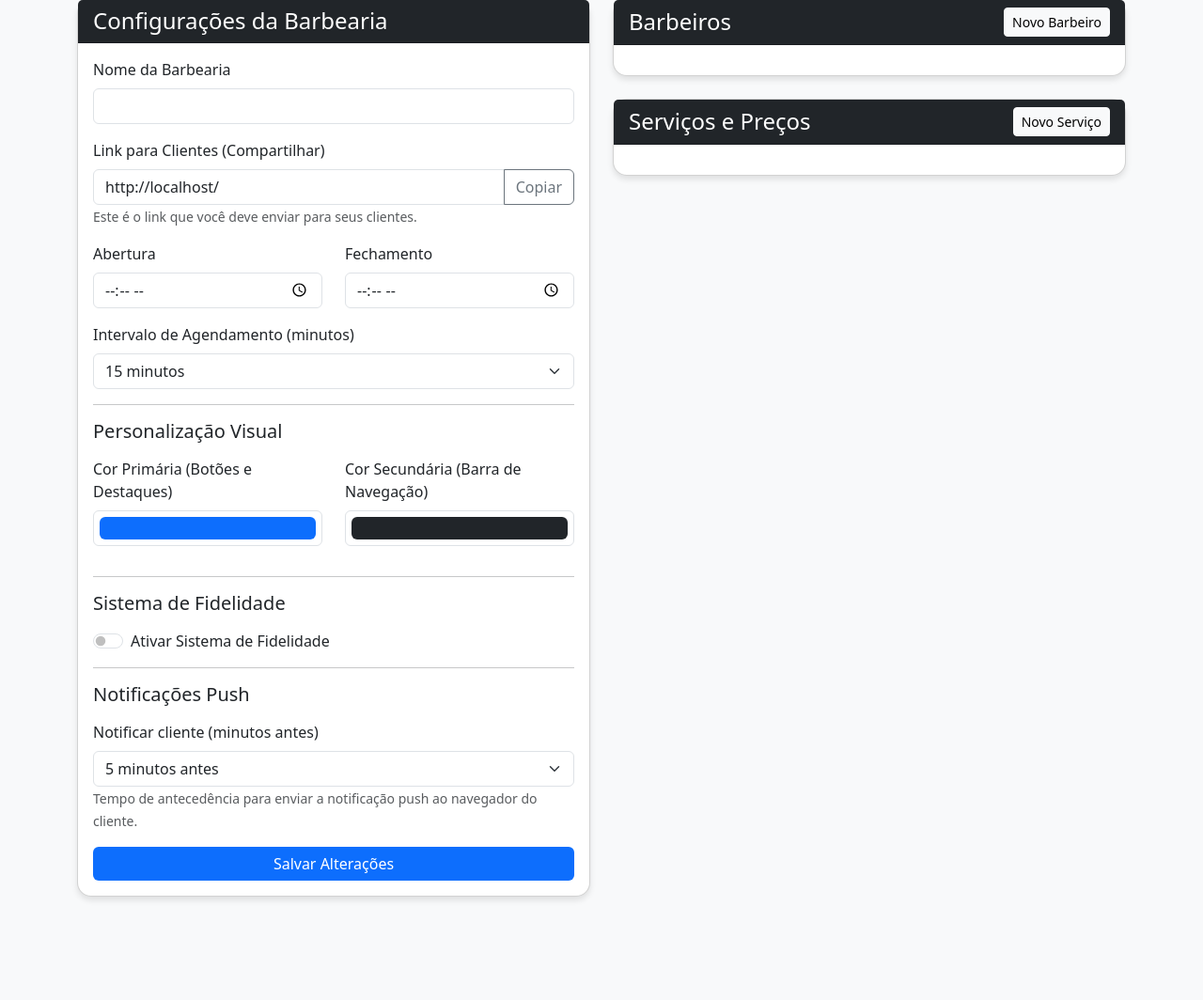
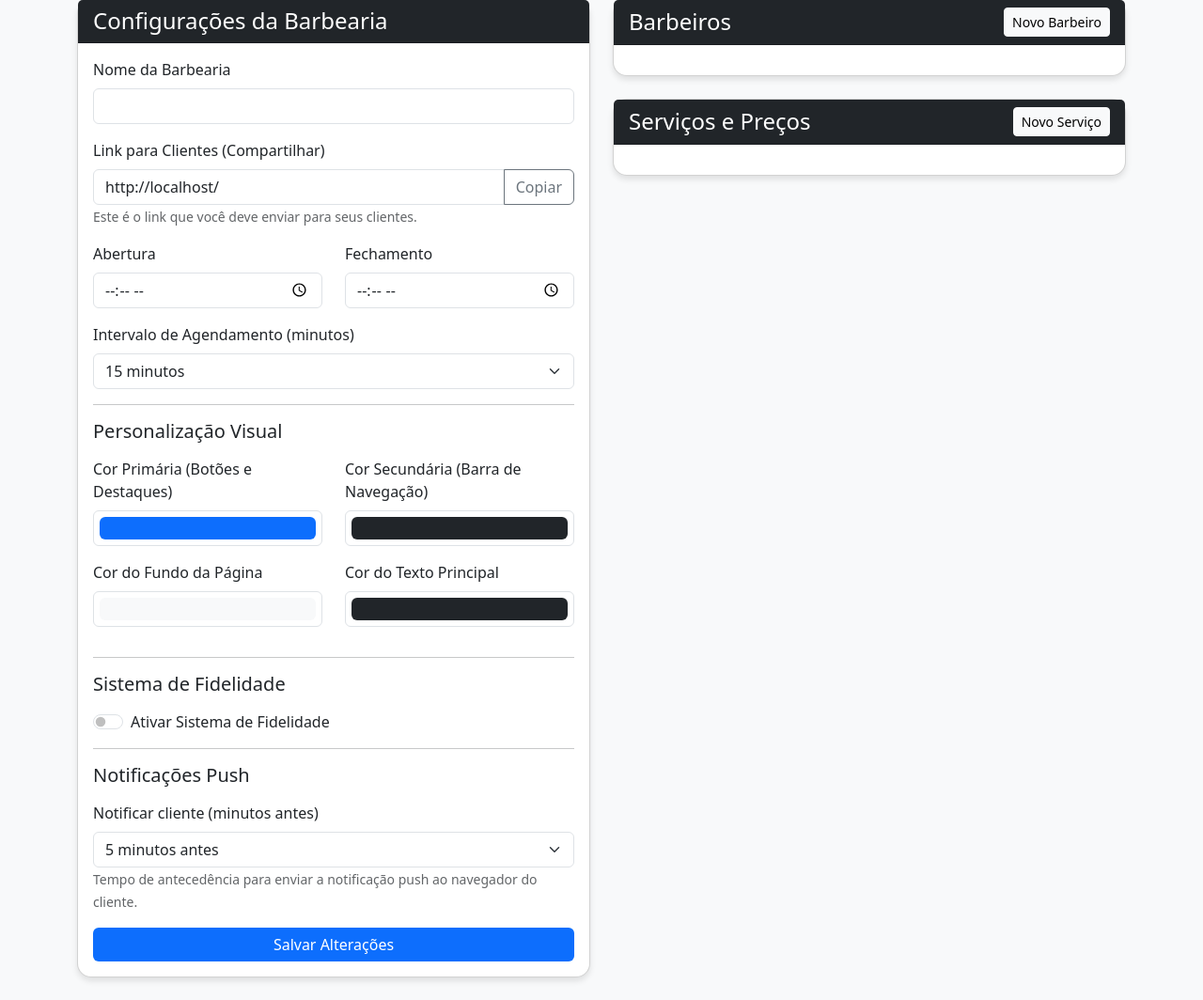
Before and after one commit to juliomtv/TMNT-Solu-oes-tecnologicas, a Flask app: template barbearia_system/templates/configuracoes.html in a window 1280 px wide. Shown: the part 81-1145 px from the top of the page at 94% size. Before the commit the page ends 1039 px from the top, so only its background shows below. Run offline with Flask 3, Linux system fonts and the light colour scheme; the template is opened without the code that fills it, so the values that code supplies are empty.

Commit message:
Feature: Add background and text color customization and fix color update delay

```diff
--- a/barbearia_system/app.py
+++ b/barbearia_system/app.py
@@ -180,11 +180,15 @@ def get_tenant():
             from sqlalchemy import text
             g.tenant.cor_primaria = '#0d6efd'
             g.tenant.cor_secundaria = '#212529'
+            g.tenant.cor_fundo = '#f8f9fa'
+            g.tenant.cor_texto = '#212529'
             try:
-                result = db.session.execute(text("SELECT cor_primaria, cor_secundaria FROM configuracao WHERE id = :id"), {"id": tenant.id}).fetchone()
+                result = db.session.execute(text("SELECT cor_primaria, cor_secundaria, cor_fundo, cor_texto FROM configuracao WHERE id = :id"), {"id": tenant.id}).fetchone()
                 if result:
                     if result[0]: g.tenant.cor_primaria = result[0]
                     if result[1]: g.tenant.cor_secundaria = result[1]
+                    if result[2]: g.tenant.cor_fundo = result[2]
+                    if result[3]: g.tenant.cor_texto = result[3]
             except Exception:
                 pass # Se as colunas não existirem, usa os padrões definidos acima
             return
@@ -204,8 +208,12 @@ def migrar_cores():
     commands = [
         "ALTER TABLE configuracao ADD cor_primaria VARCHAR(7) DEFAULT '#0d6efd'",
         "ALTER TABLE configuracao ADD cor_secundaria VARCHAR(7) DEFAULT '#212529'",
+        "ALTER TABLE configuracao ADD cor_fundo VARCHAR(7) DEFAULT '#f8f9fa'",
+        "ALTER TABLE configuracao ADD cor_texto VARCHAR(7) DEFAULT '#212529'",
         "UPDATE configuracao SET cor_primaria = '#0d6efd' WHERE cor_primaria IS NULL",
-        "UPDATE configuracao SET cor_secundaria = '#212529' WHERE cor_secundaria IS NULL"
+        "UPDATE configuracao SET cor_secundaria = '#212529' WHERE cor_secundaria IS NULL",
+        "UPDATE configuracao SET cor_fundo = '#f8f9fa' WHERE cor_fundo IS NULL",
+        "UPDATE configuracao SET cor_texto = '#212529' WHERE cor_texto IS NULL"
     ]
     for cmd in commands:
         try:
@@ -465,9 +473,13 @@ def configuracoes():
         try:
             cor_p = request.form.get('cor_primaria')
             cor_s = request.form.get('cor_secundaria')
-            db.session.execute(text("UPDATE configuracao SET cor_primaria = :p, cor_secundaria = :s WHERE id = :id"),
-                             {"p": cor_p, "s": cor_s, "id": g.tenant.id})
+            cor_f = request.form.get('cor_fundo')
+            cor_t = request.form.get('cor_texto')
+            db.session.execute(text("UPDATE configuracao SET cor_primaria = :p, cor_secundaria = :s, cor_fundo = :f, cor_texto = :t WHERE id = :id"),
+                             {"p": cor_p, "s": cor_s, "f": cor_f, "t": cor_t, "id": g.tenant.id})
             db.session.commit()
+            # Limpa o cache do objeto g.tenant para refletir as mudanças imediatamente
+            db.session.expire(g.tenant)
         except Exception:
             db.session.rollback()
         flash('Configurações atualizadas!', 'success')
--- a/barbearia_system/templates/base.html
+++ b/barbearia_system/templates/base.html
@@ -11,16 +11,29 @@
         :root {
             --cor-primaria: {{ config.cor_primaria or '#0d6efd' }};
             --cor-secundaria: {{ config.cor_secundaria or '#212529' }};
+            --cor-fundo: {{ config.cor_fundo or '#f8f9fa' }};
+            --cor-texto: {{ config.cor_texto or '#212529' }};
         }
-        body { background-color: #f8f9fa; }
+        body {
+            background-color: var(--cor-fundo) !important;
+            color: var(--cor-texto) !important;
+        }
         .navbar { background-color: var(--cor-secundaria) !important; }
-        .card { border-radius: 15px; box-shadow: 0 4px 6px rgba(0,0,0,0.1); }
+        .card {
+            border-radius: 15px;
+            box-shadow: 0 4px 6px rgba(0,0,0,0.1);
+            background-color: white;
+            color: #212529; /* Mantém texto dos cards escuro para legibilidade */
+        }
         .btn-primary { background-color: var(--cor-primaria) !important; border: none; }
         .btn-outline-primary { color: var(--cor-primaria) !important; border-color: var(--cor-primaria) !important; }
         .btn-outline-primary:hover { background-color: var(--cor-primaria) !important; color: white !important; }
         .text-primary { color: var(--cor-primaria) !important; }
         .bg-primary { background-color: var(--cor-primaria) !important; }
         .badge.bg-primary { background-color: var(--cor-primaria) !important; }
+
+        /* Ajuste para textos secundários seguirem a cor do texto com opacidade */
+        .text-muted { color: var(--cor-texto) !important; opacity: 0.7; }
     </style>
 </head>
 <body>
--- a/barbearia_system/templates/configuracoes.html
+++ b/barbearia_system/templates/configuracoes.html
@@ -51,6 +51,14 @@
                         <div class="col-md-6 mb-3">
                             <label class="form-label">Cor Secundária (Barra de Navegação)</label>
                             <input type="color" name="cor_secundaria" class="form-control form-control-color w-100" value="{{ config.cor_secundaria or '#212529' }}">
+                        </div>
+                        <div class="col-md-6 mb-3">
+                            <label class="form-label">Cor do Fundo da Página</label>
+                            <input type="color" name="cor_fundo" class="form-control form-control-color w-100" value="{{ config.cor_fundo or '#f8f9fa' }}">
+                        </div>
+                        <div class="col-md-6 mb-3">
+                            <label class="form-label">Cor do Texto Principal</label>
+                            <input type="color" name="cor_texto" class="form-control form-control-color w-100" value="{{ config.cor_texto or '#212529' }}">
                         </div>
                     </div>
 
```
